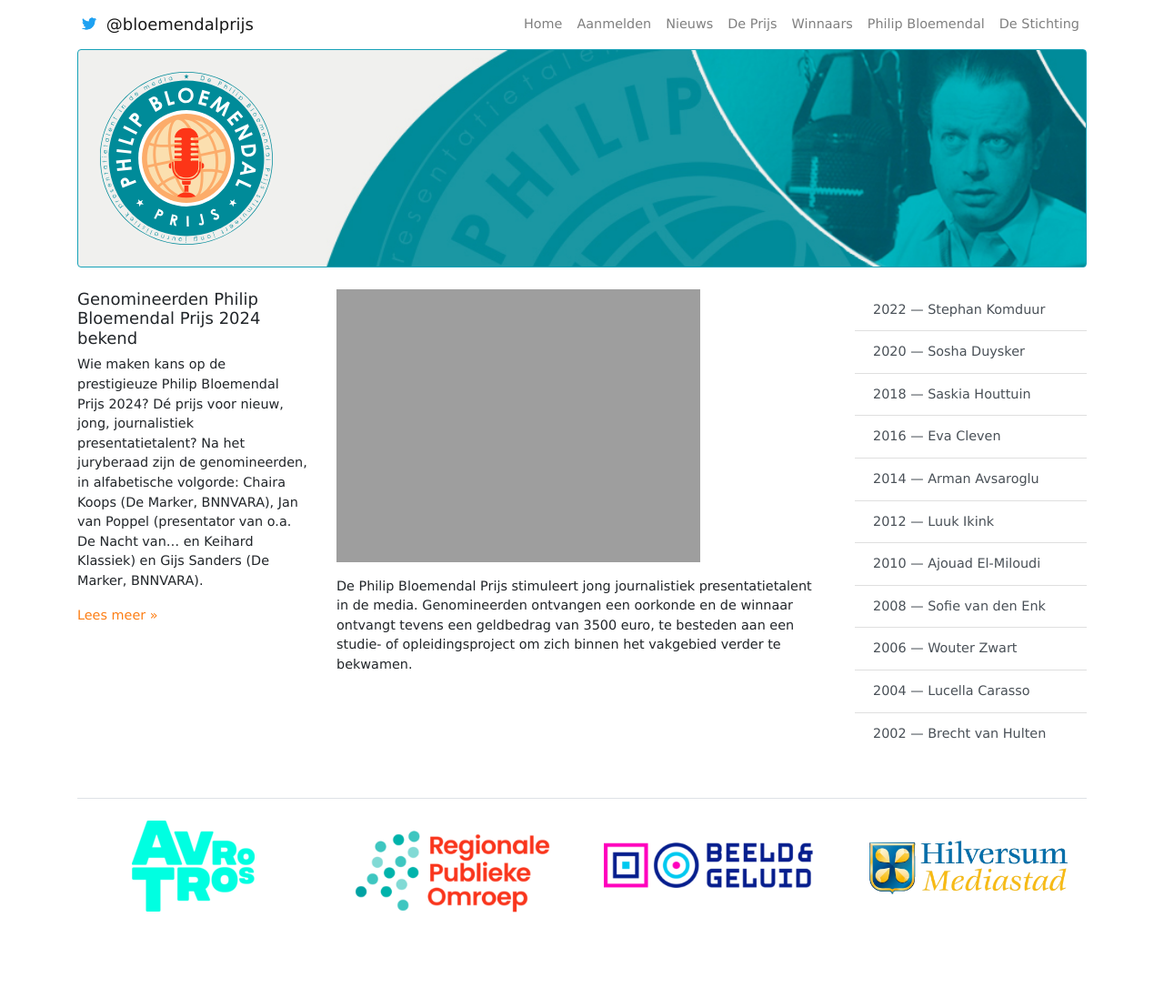
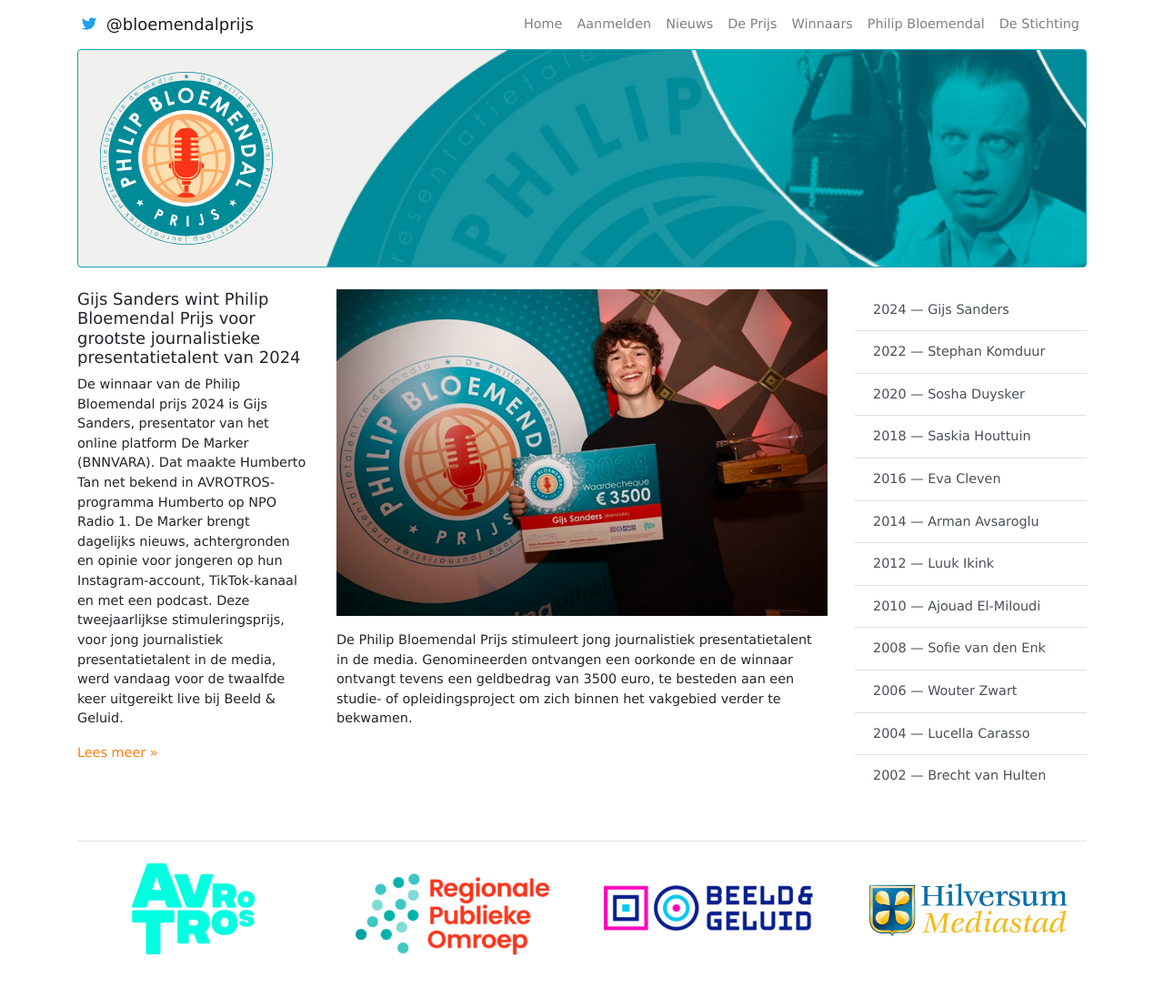
Before and after one commit to bloemendalprijs/bloemendalprijs.github.io, a Jekyll site: the page built from index.markdown, in a window 1280 px wide. Shown: the whole page at 91% size. Built offline with Jekyll 4.4.1, drawn with Linux system fonts in a browser that asks for light colours; before the commit the page ends 1061 px from its top, so only the background shows below that; some of the changed lines change nothing that is shown.

Commit message:
Update Gijs Sanders

```diff
--- /dev/null
+++ b/_posts/2024-12-20-gijs-sanders-wint-philip-bloemendal-prijs-voor-grootste-journalistieke-presentatietalent-van-2024.markdown
@@ -0,0 +1,29 @@
+---
+title: Gijs Sanders wint Philip Bloemendal Prijs voor grootste journalistieke presentatietalent van 2024
+date: 2024-12-20 15:30:00 +01:00
+photos:
+- image: "/uploads/gijs_sanders.jpg"
+---
+
+De winnaar van de Philip Bloemendal prijs 2024 is Gijs Sanders, presentator van het online platform De Marker (BNNVARA). Dat maakte Humberto Tan net bekend in AVROTROS-programma Humberto op NPO Radio 1. De Marker brengt dagelijks nieuws, achtergronden en opinie voor jongeren op hun Instagram-account, TikTok-kanaal en met een podcast. Deze tweejaarlijkse stimuleringsprijs, voor jong journalistiek presentatietalent in de media, werd vandaag voor de twaalfde keer uitgereikt live bij Beeld & Geluid.
+
+<!--more-->
+
+Gijs ontving een cheque ter waarde van 3.500 euro uit handen van Stephan Komduur, de winnaar van 2022. Dit bedrag kan hij besteden aan een opleiding om zich verder te professionaliseren in het vakgebied.
+
+**Uit het juryrapport:**
+
+> De winnaar is iemand die zichzelf is en meer dan gretig is om te leren. Die niet alleen een boodschap uitdraagt, maar die ook werkelijk bij de ontvanger weet te krijgen. Gijs let op mensen, en dankzij hem gaan ook hun ogen open. Het is een ‘vechter tegen onzin’ die met 3.500 euro zijn strijd kan voortzetten.
+
+De vakjury, bestaande uit voorzitter Evelien de Bruijn (programmamaakster en presentatrice), Iris van Lunenburg (presentatrice en columniste), Pepijn Crone (presentator RTL Nieuws), Winfried Baijens (presentator NOS Nieuws) en Stephan Komduur (winnaar 2022), koos begin november drie genomineerden:
+
+* Chaira Koops (De Marker, BNNVARA),
+* Jan van Poppel (presentator van o.a. De Nacht van… en Keihard Klassiek)
+* Gijs Sanders (De Marker, BNNVARA)
+
+
+**Over de Philip Bloemendal Prijs**
+
+De Stichting Philip Bloemendal Fonds, vernoemd naar presentator Philip Bloemendal, heeft als doel kwaliteitsbesef aan nieuwe generaties journalistieke presentatoren door te geven. Effectief en zorgvuldig taalgebruik is hierbij een belangrijk criterium. In december 2011 gingen het Philip Bloemendal Fonds en Beeld & Geluid een samenwerking aan om het voortbestaan van de talentprijs te garanderen. De tweejaarlijkse prijs wordt mede ondersteund door AVROTROS, Beeld & Geluid, de gemeente Hilversum en de Regionale Publieke Omroep.
+
+Voorgaande winnaars zijn Brecht van Hulten (2002), Lucella Carasso (2004), Wouter Zwart (2006), Sofie van den Enk (2008), Ajouad El Miloudi (2010), Luuk Ikink (2012), Arman Avsaroglu (2014), Eva Cleven (2016), Saskia Houttuin (2018), Sosha Duysker (2020) en Stephan Komduur (2022).
--- /dev/null
+++ b/_winners/gijs-sanders.markdown
@@ -0,0 +1,32 @@
+---
+title: Gijs Sanders
+date: 2024-12-20 15:30:00 +01:00
+position: 0
+year: 2024
+photos:
+- image: "/uploads/gijs_sanders.jpg"
+excerpt_separator: "<!--more-->"
+---
+
+De winnaar van de Philip Bloemendal prijs 2024 is Gijs Sanders, presentator van het online platform De Marker (BNNVARA). Dat maakte Humberto Tan net bekend in AVROTROS-programma Humberto op NPO Radio 1. De Marker brengt dagelijks nieuws, achtergronden en opinie voor jongeren op hun Instagram-account, TikTok-kanaal en met een podcast. Deze tweejaarlijkse stimuleringsprijs, voor jong journalistiek presentatietalent in de media, werd vandaag voor de twaalfde keer uitgereikt live bij Beeld & Geluid.
+
+<!--more-->
+
+Gijs ontving een cheque ter waarde van 3.500 euro uit handen van Stephan Komduur, de winnaar van 2022. Dit bedrag kan hij besteden aan een opleiding om zich verder te professionaliseren in het vakgebied.
+
+**Uit het juryrapport:**
+
+> De winnaar is iemand die zichzelf is en meer dan gretig is om te leren. Die niet alleen een boodschap uitdraagt, maar die ook werkelijk bij de ontvanger weet te krijgen. Gijs let op mensen, en dankzij hem gaan ook hun ogen open. Het is een ‘vechter tegen onzin’ die met 3.500 euro zijn strijd kan voortzetten.
+
+De vakjury, bestaande uit voorzitter Evelien de Bruijn (programmamaakster en presentatrice), Iris van Lunenburg (presentatrice en columniste), Pepijn Crone (presentator RTL Nieuws), Winfried Baijens (presentator NOS Nieuws) en Stephan Komduur (winnaar 2022), koos begin november drie genomineerden:
+
+* Chaira Koops (De Marker, BNNVARA),
+* Jan van Poppel (presentator van o.a. De Nacht van… en Keihard Klassiek)
+* Gijs Sanders (De Marker, BNNVARA)
+
+
+**Over de Philip Bloemendal Prijs**
+
+De Stichting Philip Bloemendal Fonds, vernoemd naar presentator Philip Bloemendal, heeft als doel kwaliteitsbesef aan nieuwe generaties journalistieke presentatoren door te geven. Effectief en zorgvuldig taalgebruik is hierbij een belangrijk criterium. In december 2011 gingen het Philip Bloemendal Fonds en Beeld & Geluid een samenwerking aan om het voortbestaan van de talentprijs te garanderen. De tweejaarlijkse prijs wordt mede ondersteund door AVROTROS, Beeld & Geluid, de gemeente Hilversum en de Regionale Publieke Omroep.
+
+Voorgaande winnaars zijn Brecht van Hulten (2002), Lucella Carasso (2004), Wouter Zwart (2006), Sofie van den Enk (2008), Ajouad El Miloudi (2010), Luuk Ikink (2012), Arman Avsaroglu (2014), Eva Cleven (2016), Saskia Houttuin (2018), Sosha Duysker (2020) en Stephan Komduur (2022).
--- a/index.markdown
+++ b/index.markdown
@@ -3,6 +3,6 @@
 layout: home
 ---
 
-<img src="/uploads/unnamed%20(2)%20kopie-f5a218.png" class="img-fluid" />
+<img src="/uploads/gijs_sanders.jpg" class="img-fluid" />
 
 De Philip Bloemendal Prijs stimuleert jong journalistiek presentatietalent in de media. Genomineerden ontvangen een oorkonde en de winnaar ontvangt tevens een geldbedrag van 3500 euro, te besteden aan een studie- of opleidingsproject om zich binnen het vakgebied verder te bekwamen.
```
Also changed, not shown: _uploads/gijs_sanders.jpg (added).
